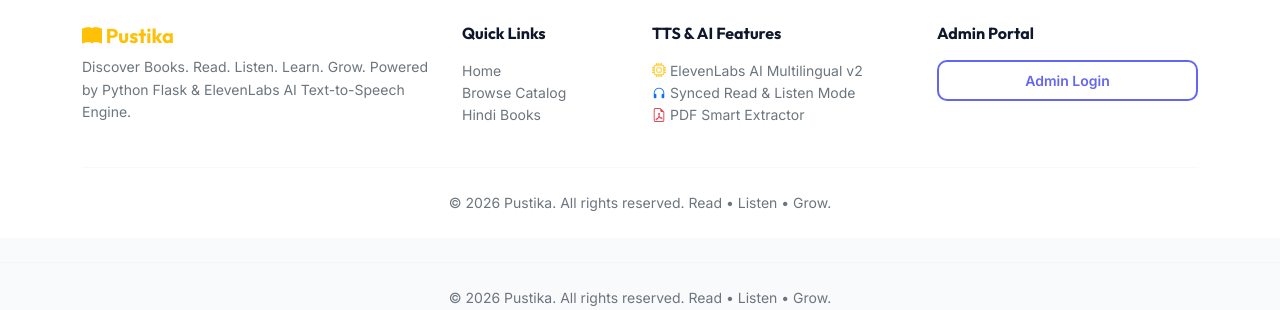
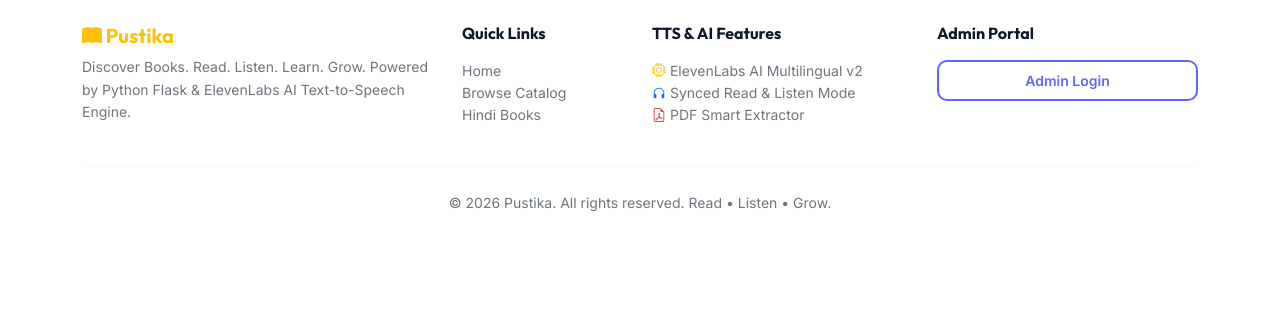
Before and after one commit to rishu-yadav-42/Pustika_Frontend, a Flask app: page /admin in a window 1280 px wide. Shown: the part 1680-1990 px from the top of the page. After the commit the page ends 1891 px from the top, so only its background shows below. Run offline with Flask 3, Linux system fonts and the light colour scheme; the visitor is signed in with stand-in values (Sample User, id 1).

Commit message:
Include api.js script tag in base.html and clean up duplicated footer elements

```diff
--- a/templates/base.html
+++ b/templates/base.html
@@ -266,15 +266,10 @@
             </div>
         </div>
     </footer>
-            <hr class="my-4" style="border-color: var(--border-color);">
-            <div class="text-center text-secondary small">
-                &copy; 2026 Pustika. All rights reserved. Read • Listen • Grow.
-            </div>
-        </div>
-    </footer>
 
-    <!-- Bootstrap 5 JS Bundle & Pustika Reader Modal JS -->
+    <!-- Bootstrap 5 JS Bundle & Pustika Scripts -->
     <script src="https://cdn.jsdelivr.net/npm/bootstrap@5.3.2/dist/js/bootstrap.bundle.min.js"></script>
+    <script src="{{ url_for('static', filename='js/api.js') }}"></script>
     <script src="{{ url_for('static', filename='js/main.js') }}"></script>
     <script src="{{ url_for('static', filename='js/reader_modal.js') }}"></script>
     {% block extra_js %}{% endblock %}
```
